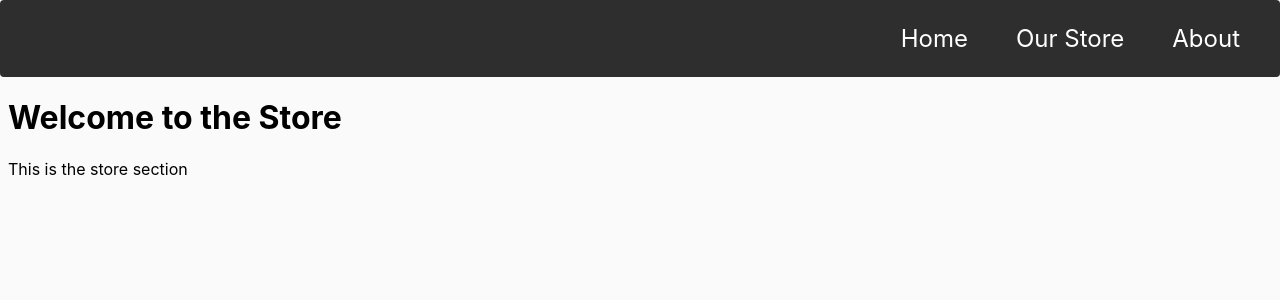
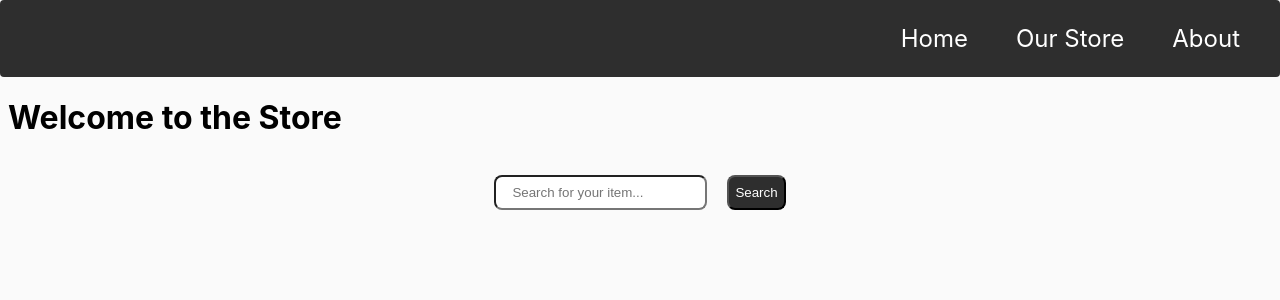
Before and after one commit to stevelaschan/next.js-ecommerce-store, a Next.js app: page /store in a window 1280 px wide. Shown: the top 300 px of the page. Built offline with nearby package versions, Linux system fonts and the light colour scheme.

Commit message:
Add searchbar and search button on store page

```diff
--- a/pages/store.js
+++ b/pages/store.js
@@ -1,5 +1,30 @@
+/** @jsxImportSource @emotion/react */
+
+import { css } from '@emotion/react';
 import Head from 'next/head';
 import Layout from '../components/Layout';
+
+const productSearchBar = css`
+  display: flex;
+  justify-content: center;
+  padding: 16px;
+
+  input {
+    width: 800;
+    padding: 8px 16px;
+    border-radius: 8px;
+    margin: 0 10px;
+  }
+
+  button {
+    border-radius: 8px;
+    font-weight: 50;
+    margin: 0 10px;
+    background-color: #2e2e2e;
+    color: white;
+    cursor: pointer;
+  }
+`;
 
 export default function Store() {
   return (
@@ -8,9 +33,11 @@ export default function Store() {
         <title>Our Store</title>
         <meta name="description" content="Store" />
       </Head>
-
       <h1>Welcome to the Store</h1>
-      <p>This is the store section</p>
+      <div css={productSearchBar}>
+        <input for="searBar" placeholder="Search for your item..." />
+        <button>Search</button>
+      </div>
     </Layout>
   );
 }
```
Also changed, not shown: public/vercel.svg (deleted).
